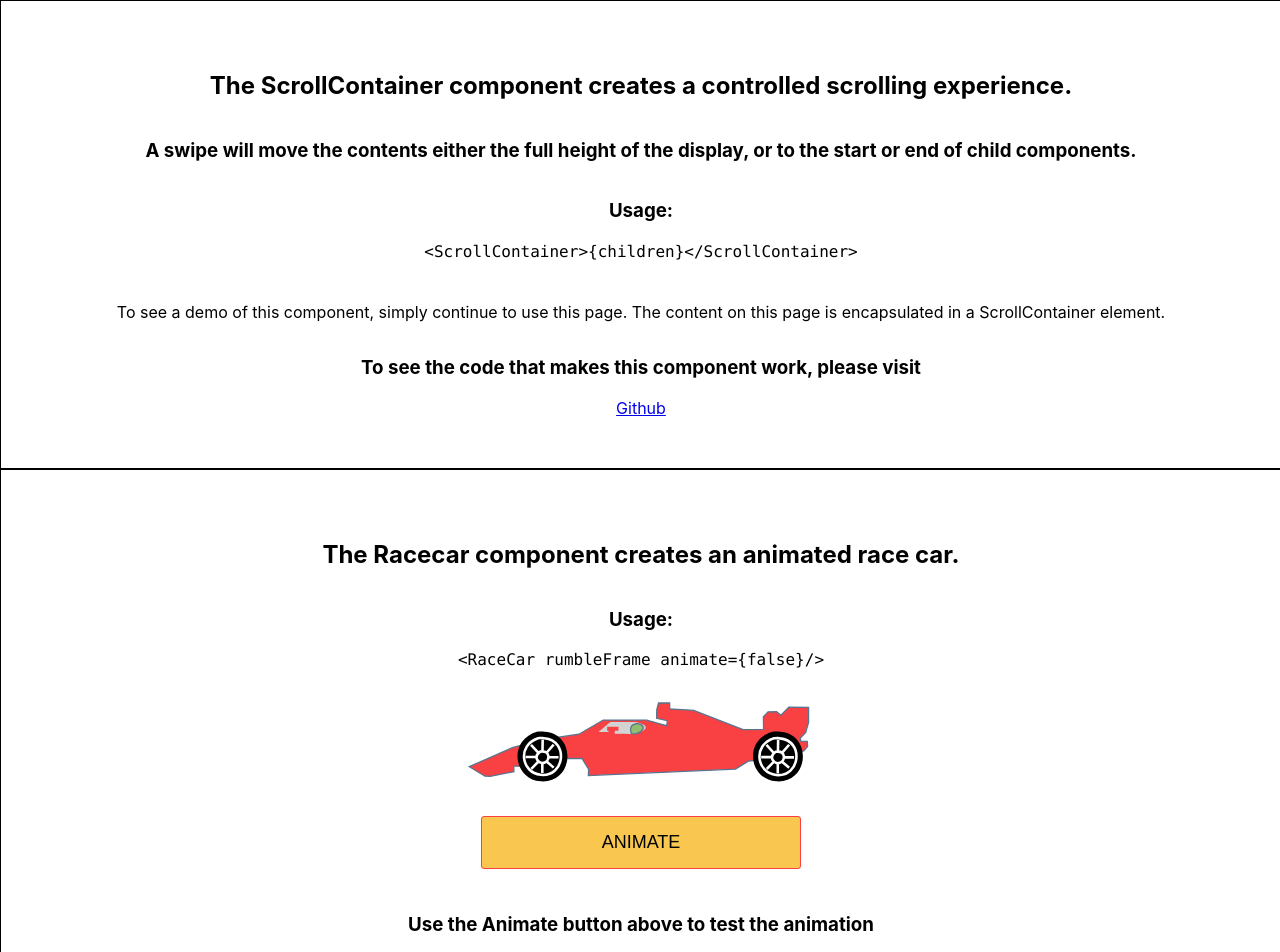
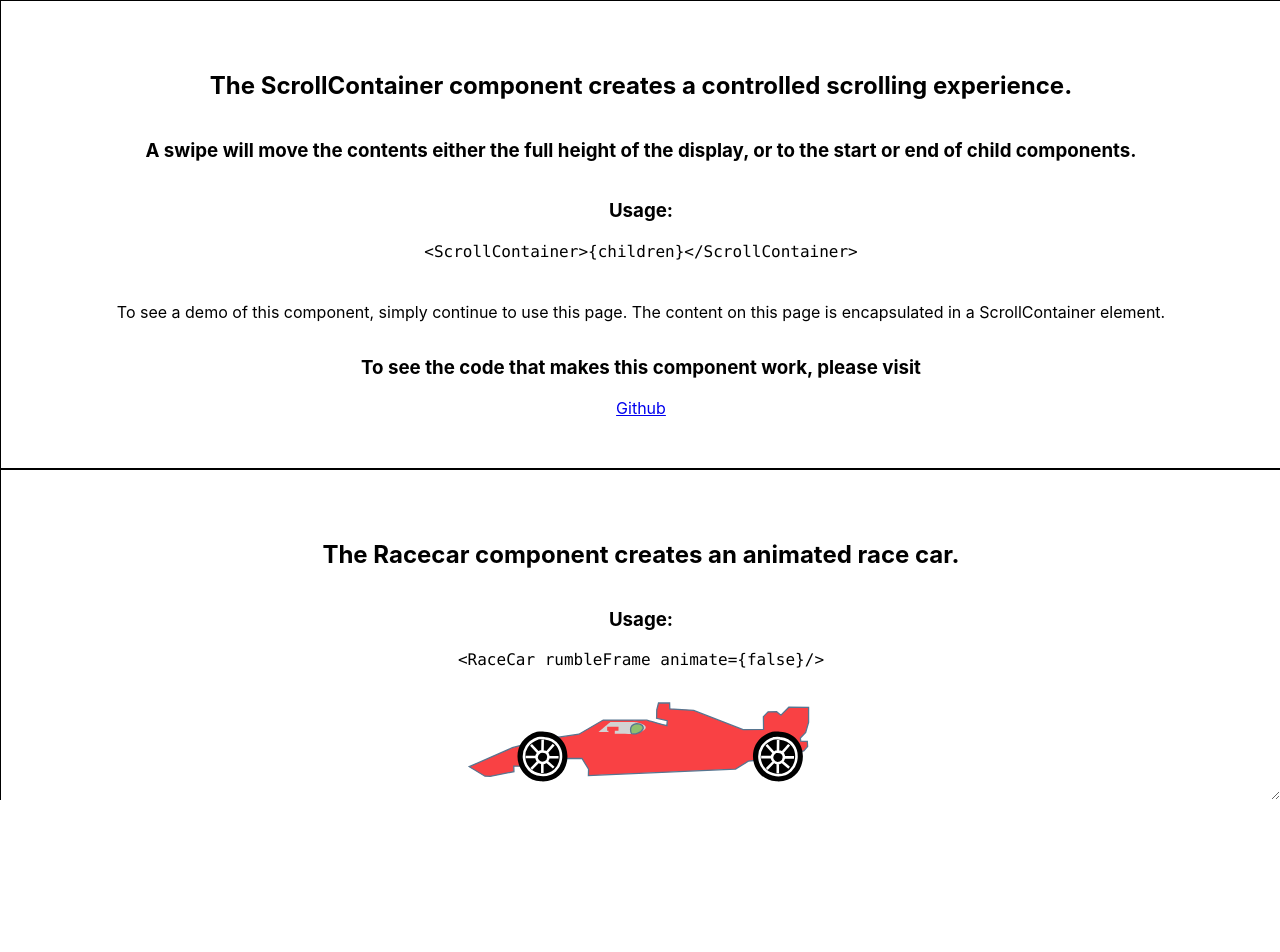
Before and after one commit to lotwd/demonstrations, a React (Create React App) app: page / in a window 1280 px wide. Shown: the top 952 px of the page. After the commit the page ends 800 px from the top, so only its background shows below. Built offline with nearby package versions, Linux system fonts and the light colour scheme.

Commit message:
prep for scrollcontainer component implementation

```diff
--- a/src/components/grid/grid.jsx
+++ b/src/components/grid/grid.jsx
@@ -61,7 +61,7 @@ const Grid = (props) => {
   return props.component ? (
     <NewComponent {...props} />
   ) : (
-    <div className={classes}>{props.children}</div>
+    <div style={props.style} className={classes}>{props.children}</div>
   );
 };
 
--- a/src/components/grid/grid.module.css
+++ b/src/components/grid/grid.module.css
@@ -1,7 +1,7 @@
 .container{
     display:flex;
     flex-wrap:wrap;
-    height:100%;
+    /* height:100%; */
     width:100%;
 }
 .column{
--- a/src/index.css
+++ b/src/index.css
@@ -1,10 +1,17 @@
-body {
+html{
+  overflow:hidden;
+  height:100vh;
+}
+body,
+body #root {
   margin: 0;
   font-family: -apple-system, BlinkMacSystemFont, 'Segoe UI', 'Roboto', 'Oxygen',
     'Ubuntu', 'Cantarell', 'Fira Sans', 'Droid Sans', 'Helvetica Neue',
     sans-serif;
   -webkit-font-smoothing: antialiased;
   -moz-osx-font-smoothing: grayscale;
+  overflow:hidden;
+  height:100%;
 }
 
 code {
```
